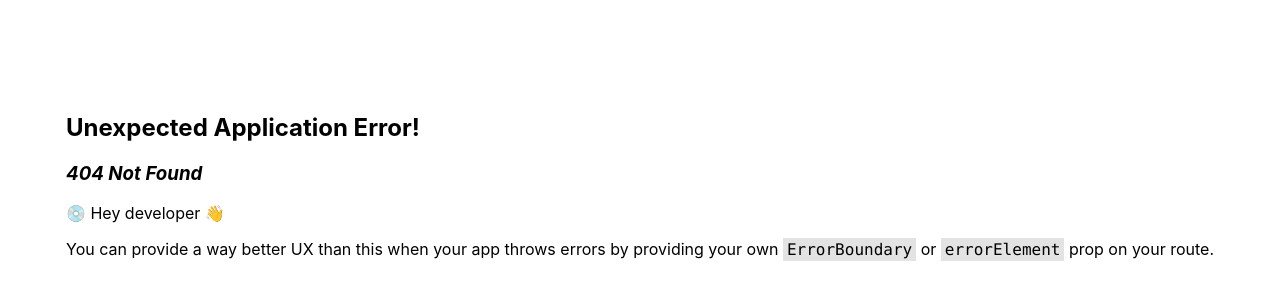
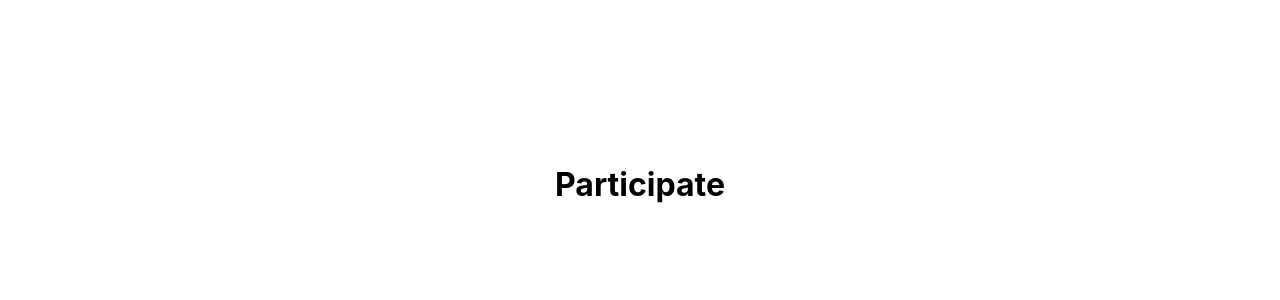
Before and after one commit to RicardMatteo/Appli-Web, a React (Create React App) app in the folder ade-en-mieux/: page /participate in a window 1280 px wide. Before the commit this address had no page. Shown: the part 216-516 px from the top of the page. Built offline with nearby package versions, Linux system fonts and the light colour scheme.

Commit message:
ajout des routes principales

```diff
--- /dev/null
+++ b/ade-en-mieux/src/routes/agenda/agenda.tsx
@@ -0,0 +1,9 @@
+function Agenda() {
+  return (
+    <div>
+      <h1>Agenda</h1>
+    </div>
+  );
+}
+
+export default Agenda;
--- /dev/null
+++ b/ade-en-mieux/src/routes/organiser/orginiser.tsx
@@ -0,0 +1,9 @@
+function Organiser() {
+  return (
+    <div>
+      <h1>Organise</h1>
+    </div>
+  );
+}
+
+export default Organiser;
--- /dev/null
+++ b/ade-en-mieux/src/routes/participate/participate.tsx
@@ -0,0 +1,9 @@
+function Participate() {
+  return (
+    <div>
+      <h1>Participate</h1>
+    </div>
+  );
+}
+
+export default Participate;
```
Also changed, not shown: ade-en-mieux/src/index.tsx (+15 -0 lines).
